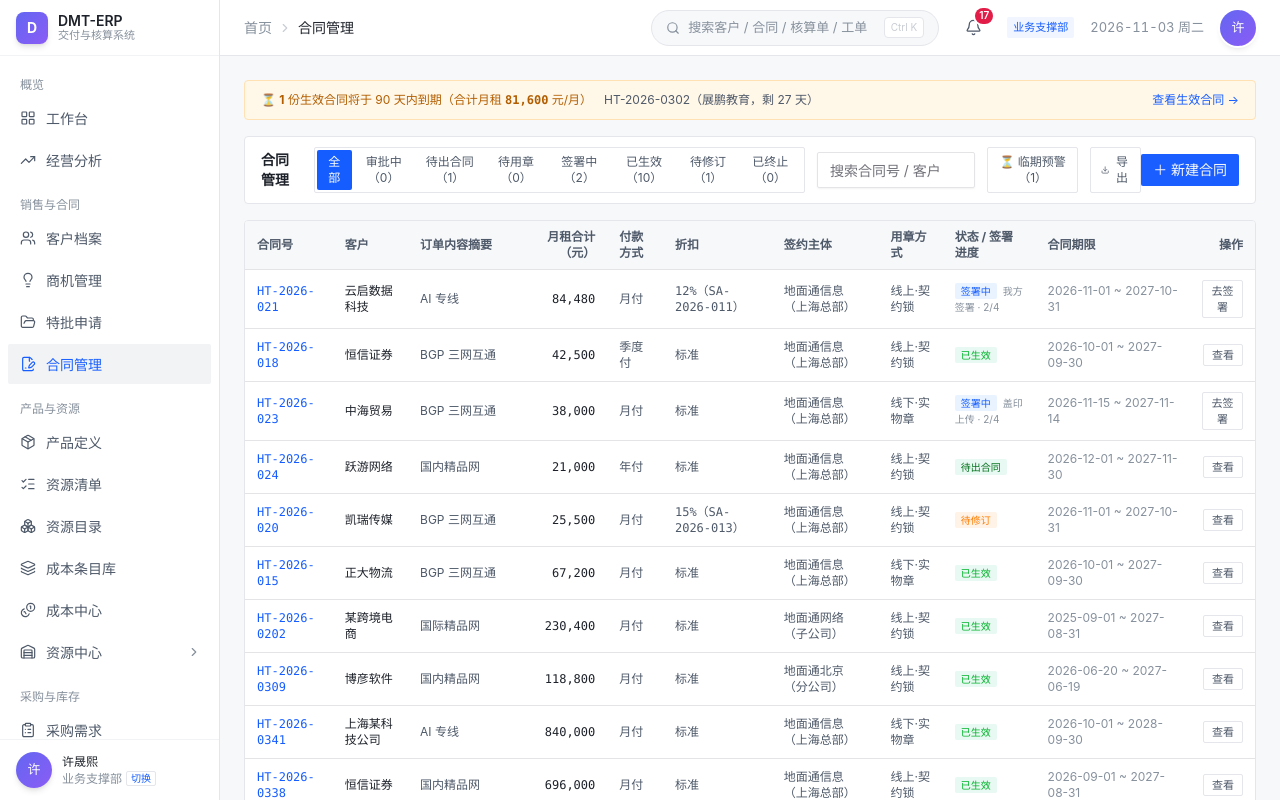
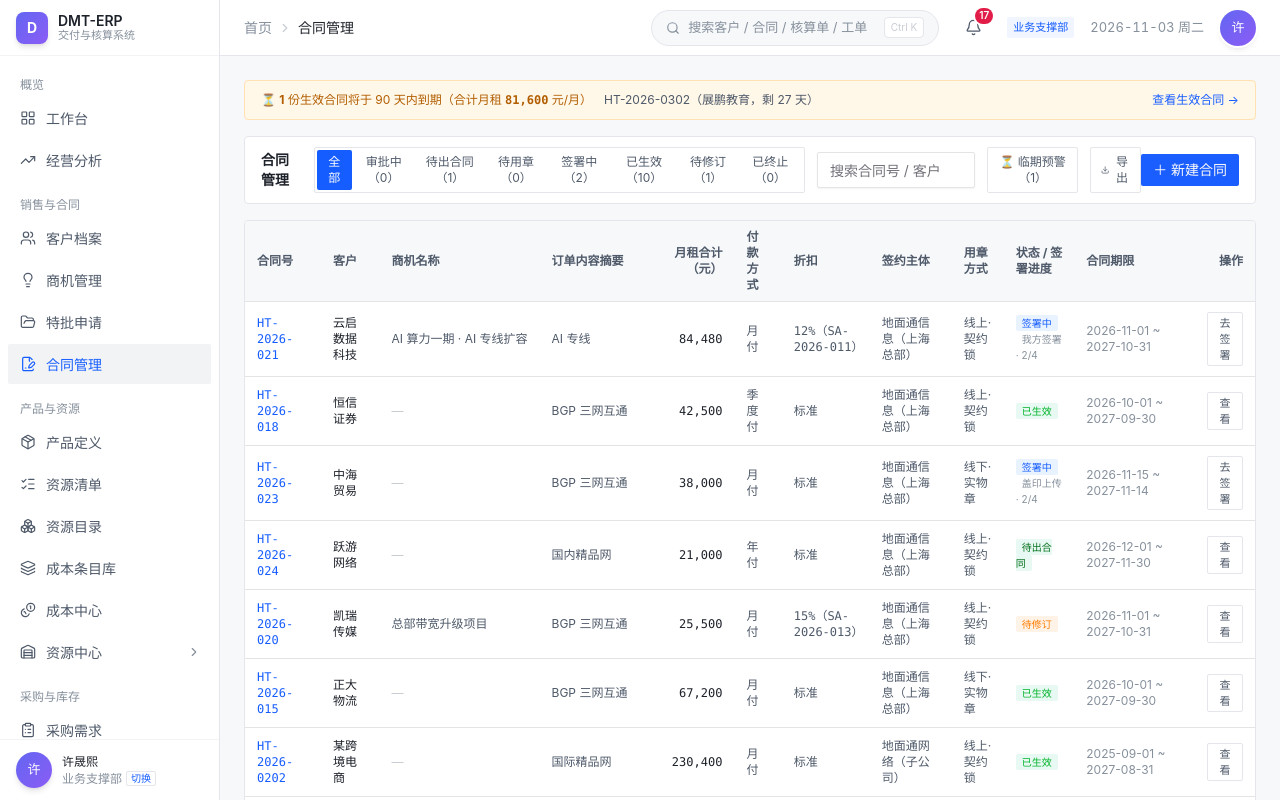
Before and after one commit to ShengxiXu/dmt-erp, a React (Vite) app: page /contract in a window 1280 px wide. Shown: the top 800 px of the page. Built offline with nearby package versions, Linux system fonts and the light colour scheme.

Commit message:
feat: 合同列表新增商机名称列（未关联商机的合同显示—，导出同步带该列）

```diff
--- a/src/pages/ContractList.tsx
+++ b/src/pages/ContractList.tsx
@@ -7,6 +7,7 @@ import { CONTRACTS, ONLINE_STEPS, OFFLINE_STEPS, fmtMoney, expiringContracts, da
 import { ENTITY_NAME } from "@/data/entities";
 import { inDataScope, scopeBanner } from "@/data/users";
 import { ownerOfDeal } from "@/data/ownership";
+import { GET_OPP } from "@/data/customers";
 import { DEMO_TODAY } from "@/data/settings";
 import { exportCsv } from "@/utils/exportCsv";
 import ArcoShell from "@/components/ArcoShell";
@@ -68,8 +69,8 @@ export default function ContractList() {
               className={`rounded-[2px] border px-2.5 py-1.5 text-xs transition-colors ${onlyExpiring ? "border-[#FF7D00] bg-[#FFF7E8] font-medium text-[#FF7D00]" : "border-[#E5E6EB] text-[#4E5969] hover:border-[#FF7D00] hover:text-[#FF7D00]"}`}>
               ⏳ 临期预警{expiringScoped.length ? `（${expiringScoped.length}）` : ""}
             </button>
-            <button onClick={() => exportCsv(`合同台账_${DEMO_TODAY}`, ["合同号", "客户", "订单内容", "月租合计(元)", "付款方式", "折扣", "签约主体", "状态", "合同期限"],
-              shown.map((c) => [c.id, c.customer, c.lines.map((l) => l.ptype).join("+"), c.amount, c.pay, c.discount ? `${c.discount}%` : "标准", ENTITY_NAME(c.entityId), c.status, `${c.start} ~ ${c.end}`]))}
+            <button onClick={() => exportCsv(`合同台账_${DEMO_TODAY}`, ["合同号", "客户", "商机名称", "订单内容", "月租合计(元)", "付款方式", "折扣", "签约主体", "状态", "合同期限"],
+              shown.map((c) => [c.id, c.customer, GET_OPP(c.dealId ?? "")?.name ?? "", c.lines.map((l) => l.ptype).join("+"), c.amount, c.pay, c.discount ? `${c.discount}%` : "标准", ENTITY_NAME(c.entityId), c.status, `${c.start} ~ ${c.end}`]))}
               className="flex items-center gap-1 rounded-[2px] border border-[#E5E6EB] px-2.5 py-1.5 text-xs text-[#4E5969] hover:border-[#165DFF] hover:text-[#165DFF]">
               <Download size={12} /> 导出
             </button>
@@ -85,7 +86,7 @@ export default function ContractList() {
           <table className="w-full text-xs">
             <thead>
               <tr className="border-b bg-[#F7F8FA] text-left text-[#4E5969]">
-                <th className="px-3 py-2">合同号</th><th className="px-3 py-2">客户</th><th className="px-3 py-2">订单内容摘要</th>
+                <th className="px-3 py-2">合同号</th><th className="px-3 py-2">客户</th><th className="px-3 py-2">商机名称</th><th className="px-3 py-2">订单内容摘要</th>
                 <th className="px-3 py-2 text-right">月租合计（元）</th><th className="px-3 py-2">付款方式</th><th className="px-3 py-2">折扣</th>
                 <th className="px-3 py-2">签约主体</th><th className="px-3 py-2">用章方式</th><th className="px-3 py-2">状态 / 签署进度</th><th className="px-3 py-2">合同期限</th><th className="px-3 py-2 text-right">操作</th>
               </tr>
@@ -97,6 +98,7 @@ export default function ContractList() {
                   <tr key={c.id} className="cursor-pointer border-b last:border-0 hover:bg-[#F7F8FA]" onClick={() => navigate(`/contract/detail?id=${c.id}`)}>
                     <td className="px-3 py-2.5 font-mono text-[#165DFF]">{c.id}</td>
                     <td className="px-3 py-2.5 font-medium text-[#1D2129]">{c.customer}</td>
+                    <td className="max-w-[180px] truncate px-3 py-2.5 text-[#4E5969]" title={GET_OPP(c.dealId ?? "")?.name ?? ""}>{GET_OPP(c.dealId ?? "")?.name ?? <span className="text-[#C9CDD4]">—</span>}</td>
                     <td className="max-w-[220px] truncate px-3 py-2.5 text-[#4E5969]">{c.lines.map((l) => l.ptype).join(" + ")}</td>
                     <td className="px-3 py-2.5 text-right font-mono">{fmtMoney(c.amount)}</td>
                     <td className="px-3 py-2.5 text-[#4E5969]">{c.pay}</td>
@@ -115,7 +117,7 @@ export default function ContractList() {
                   </tr>
                 );
               })}
-              {!shown.length && <tr><td colSpan={11} className="px-3 py-10 text-center text-[#86909C]">该状态下暂无合同</td></tr>}
+              {!shown.length && <tr><td colSpan={12} className="px-3 py-10 text-center text-[#86909C]">该状态下暂无合同</td></tr>}
             </tbody>
           </table>
         </div>
```
